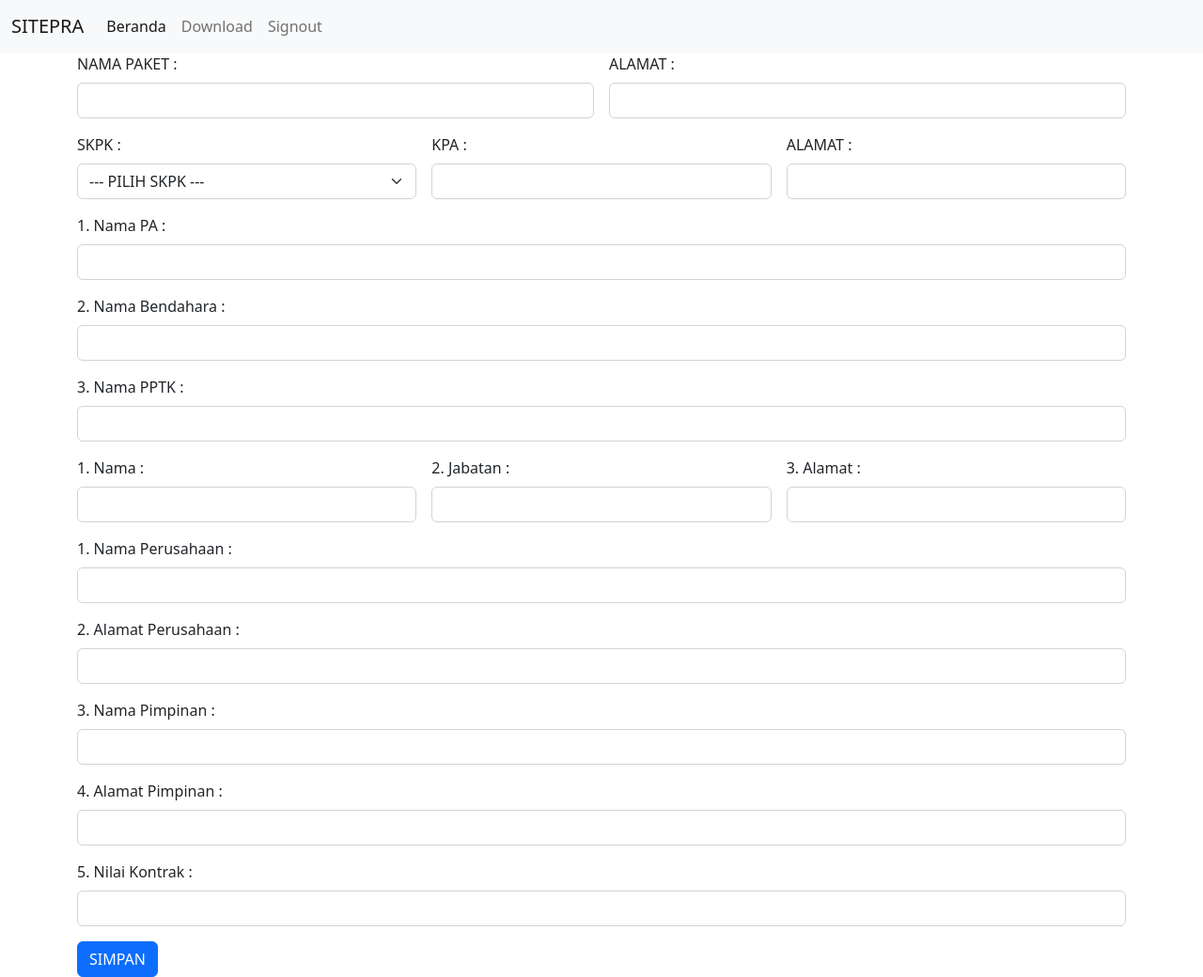
After one commit to MuammarSST/sitepra, a PHP site: page /proses/tambah.php in a window 1280 px wide. The commit adds this page. Shown: the whole page at 94% size. Run offline with PHP 8.4, Linux system fonts and the light colour scheme.

Commit message:
perubahan tampilan

```diff
--- /dev/null
+++ b/proses/tambah.php
@@ -0,0 +1,116 @@
+<!doctype html>
+<html lang="en">
+  <head>
+    <meta charset="utf-8">
+    <meta name="viewport" content="width=device-width, initial-scale=1">
+    <title>SITEPRA</title>
+    <link href="https://cdn.jsdelivr.net/npm/bootstrap@5.2.2/dist/css/bootstrap.min.css" rel="stylesheet" integrity="sha384-Zenh87qX5JnK2Jl0vWa8Ck2rdkQ2Bzep5IDxbcnCeuOxjzrPF/et3URy9Bv1WTRi" crossorigin="anonymous">
+</head>
+  <body>
+<nav class="navbar navbar-expand-lg bg-light">
+  <div class="container-fluid">
+    <a class="navbar-brand" href="#">SITEPRA</a>
+    <button class="navbar-toggler" type="button" data-bs-toggle="collapse" data-bs-target="#navbarNavAltMarkup" aria-controls="navbarNavAltMarkup" aria-expanded="false" aria-label="Toggle navigation">
+      <span class="navbar-toggler-icon"></span>
+    </button>
+    <div class="collapse navbar-collapse" id="navbarNavAltMarkup">
+      <div class="navbar-nav">
+        <a class="nav-link active" aria-current="page" href="#">Beranda</a>
+        <a class="nav-link" href="#">Download</a>
+        <a class="nav-link" href="#">Signout</a>
+      </div>
+    </div>
+  </div>
+</nav>
+<div class="container">
+
+<form class="row g-3">
+  <div class="col-md-6">
+    <label for="inputEmail4" class="form-label">NAMA PAKET :</label>
+    <input type="email" class="form-control" id="inputEmail4">
+  </div>
+  <div class="col-md-6">
+    <label for="inputPassword4" class="form-label">ALAMAT :</label>
+    <input type="password" class="form-control" id="inputPassword4">
+  </div>
+
+
+    <div class="col-4">
+      <label for="inputState" class="form-label">SKPK :</label>
+      <select id="inputState" class="form-select">
+        <option selected>--- PILIH SKPK ---</option>
+        <option>...</option>
+      </select>
+    </div>
+
+    <div class="col-4">
+      <label for="inputCity" class="form-label">KPA :</label>
+      <input type="text" class="form-control" id="inputCity">
+    </div>
+
+    <div class="col-4">
+      <label for="inputZip" class="form-label">ALAMAT :</label>
+      <input type="text" class="form-control" id="inputZip">
+    </div>
+
+
+  <div class="col-12">
+    <label for="inputAddress" class="form-label">1. Nama PA :</label>
+    <input type="text" class="form-control" id="inputAddress" >
+  </div>
+  <div class="col-12">
+    <label for="inputAddress2" class="form-label">2. Nama Bendahara :</label>
+    <input type="text" class="form-control" id="inputAddress2">
+  </div>
+  <div class="col-12">
+    <label for="inputAddress2" class="form-label">3. Nama PPTK :</label>
+    <input type="text" class="form-control" id="inputAddress2">
+  </div>
+
+
+  <div class="col-4">
+    <label for="inputAddress" class="form-label">1. Nama :</label>
+    <input type="text" class="form-control" id="inputAddress" >
+  </div>
+  <div class="col-4">
+    <label for="inputAddress2" class="form-label">2. Jabatan :</label>
+    <input type="text" class="form-control" id="inputAddress2">
+  </div>
+  <div class="col-4">
+    <label for="inputAddress2" class="form-label">3. Alamat :</label>
+    <input type="text" class="form-control" id="inputAddress2">
+  </div>
+
+  <div class="col-12">
+    <label for="inputAddress" class="form-label">1. Nama Perusahaan :</label>
+    <input type="text" class="form-control" id="inputAddress" >
+  </div>
+  <div class="col-12">
+    <label for="inputAddress2" class="form-label">2. Alamat Perusahaan :</label>
+    <input type="text" class="form-control" id="inputAddress2">
+  </div>
+  <div class="col-12">
+    <label for="inputAddress2" class="form-label">3. Nama Pimpinan :</label>
+    <input type="text" class="form-control" id="inputAddress2">
+  </div>
+  <div class="col-12">
+    <label for="inputAddress2" class="form-label">4. Alamat Pimpinan :</label>
+    <input type="text" class="form-control" id="inputAddress2">
+  </div>
+  <div class="col-12">
+    <label for="inputAddress2" class="form-label">5. Nilai Kontrak :</label>
+    <input type="text" class="form-control" id="inputAddress2">
+  </div>
+
+
+
+
+  <div class="col-12">
+    <button type="submit" class="btn btn-primary">SIMPAN</button>
+  </div>
+</form>
+
+</div>
+    <script src="https://cdn.jsdelivr.net/npm/bootstrap@5.2.2/dist/js/bootstrap.bundle.min.js" integrity="sha384-OERcA2EqjJCMA+/3y+gxIOqMEjwtxJY7qPCqsdltbNJuaOe923+mo//f6V8Qbsw3" crossorigin="anonymous"></script>
+</body>
+</html>
```
Also changed, not shown: index.php (+6 -28 lines), proses/data.php (added, +21 -0 lines), README.md (deleted), proses/lihat_peta.php (renamed from lihat_peta.php), 2 other files.
